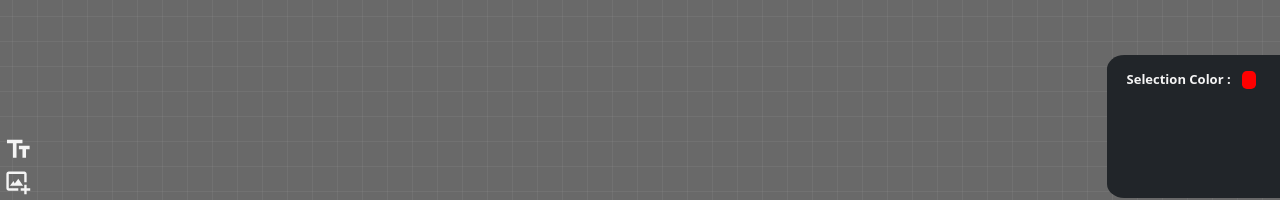
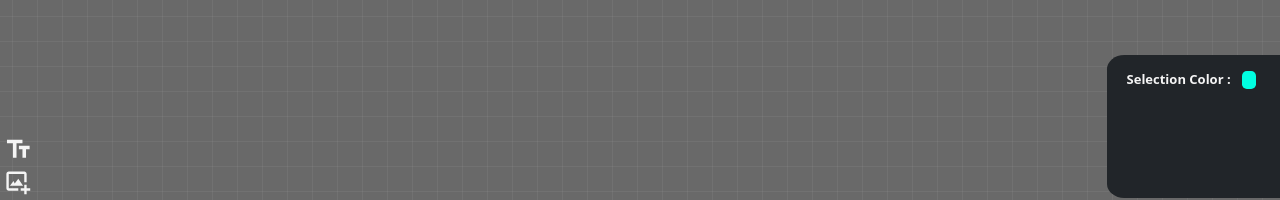
Before and after one commit to Vergiis/OnRefs, a React (Vite) app: page / in a window 1280 px wide. Shown: the part 596-796 px from the top of the page. Built offline with nearby package versions, Linux system fonts and the light colour scheme; some icons are missing.

Commit message:
3 files modified

```diff
--- a/src/Canvas.tsx
+++ b/src/Canvas.tsx
@@ -38,7 +38,7 @@ let resizeStartX: number;
 let resizeStartY: number;
 let frameArcRadius = 50;
 let frameLineWidth = 10;
-let frameColor = '#F00';
+let frameColor = '#00ffe1';
 
 function trackTransforms() {
   let svg = document.createElementNS('http://www.w3.org/2000/svg', 'svg');
--- a/src/CanvasSettings.tsx
+++ b/src/CanvasSettings.tsx
@@ -13,7 +13,7 @@ export function CanvasSettings({ canvasSettings, setCanvasSettings }: any) {
       cookies.canvasSettings == 'undefined'
     ) {
       setCookie('canvasSettings', canvasSettings);
-      colorRef.current.value = '#FF0000';
+      colorRef.current.value = canvasSettings.sColor;
     } else {
       colorRef.current.value = cookies.canvasSettings.sColor;
       setCanvasSettings(cookies.canvasSettings);
--- a/src/Home.tsx
+++ b/src/Home.tsx
@@ -120,7 +120,7 @@ export function Home() {
   };
 
   const [canvasSettings, setCanvasSettings] = useState({
-    sColor: '#FF0000',
+    sColor: '#00ffe1',
     sType: 'Normal',
   });
 
```
